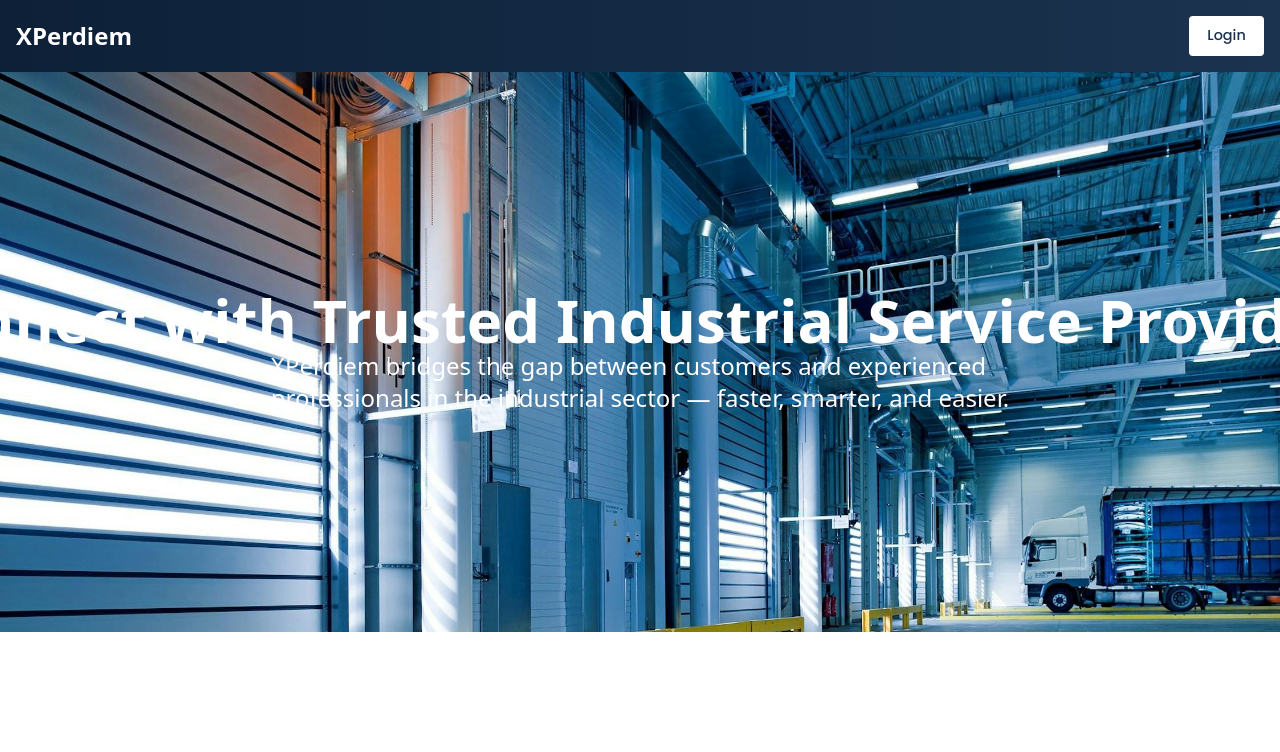
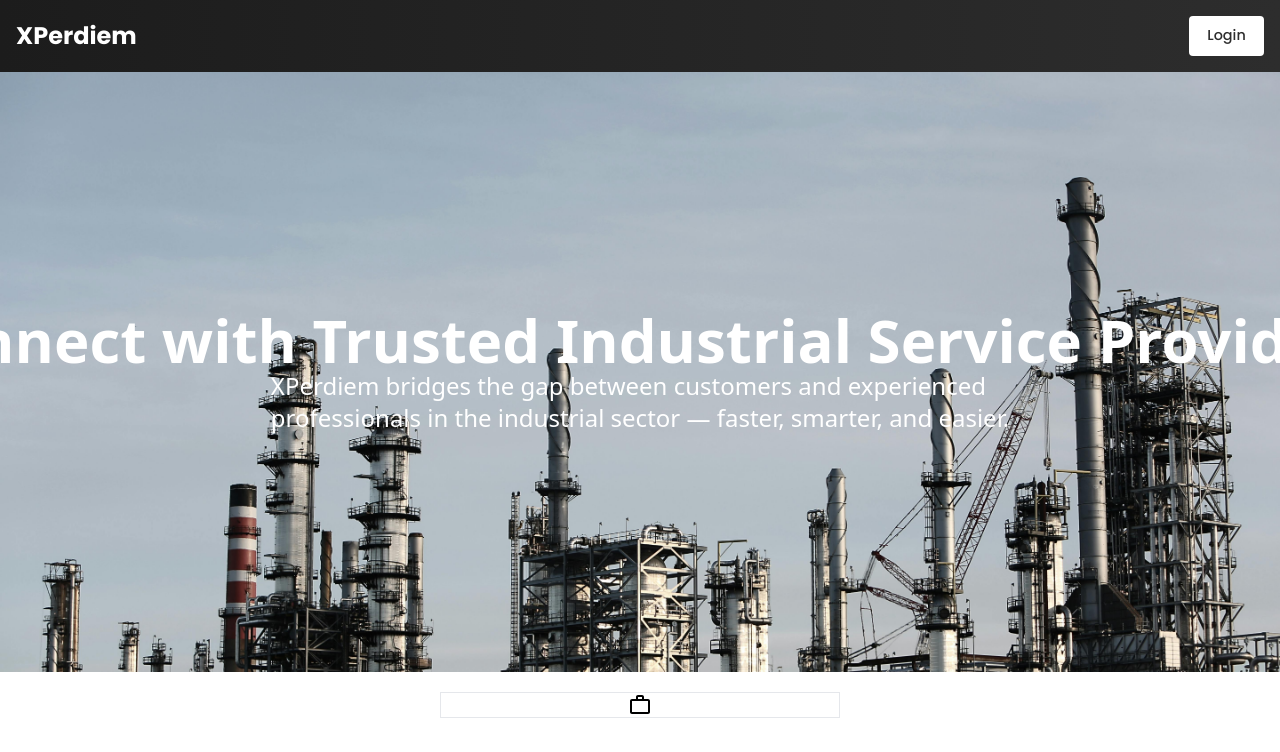
Before and after one commit to BaselYounis/Preview, a React (Vite) app: page / in a window 1280 px wide. Shown: the top 752 px of the page. Built offline with nearby package versions, Linux system fonts and the light colour scheme.

Commit message:
landing page design checkpoint

```diff
--- a/package.json
+++ b/package.json
@@ -10,6 +10,10 @@
     "preview": "vite preview"
   },
   "dependencies": {
+    "@emotion/react": "^11.14.0",
+    "@emotion/styled": "^11.14.0",
+    "@mui/icons-material": "^7.1.0",
+    "@mui/material": "^7.1.0",
     "@tailwindcss/vite": "^4.1.5",
     "@tanstack/react-router": "^1.119.0",
     "axios": "^1.9.0",
--- a/src/App.css
+++ b/src/App.css
@@ -4,8 +4,10 @@
 
 }
 @theme{
-    --color-primary-dark:#0d2038;
-    --color-primary-light:#1b334f;
+    --color-primary-dark:#1C1C1C;
+    /* --color-primary-dark:#0d2038; */
+    /* --color-primary-light:#1b334f; */
+    --color-primary-light:#2D2D2D;
     --color-white-gray:#d4d6d5;
 }
 
--- /dev/null
+++ b/src/Pages/LandingPage/Components/Card.tsx
@@ -0,0 +1,27 @@
+import { WorkOutlineOutlined } from "@mui/icons-material";
+
+import type { CSSProperties, FunctionComponent, JSX } from "react";
+
+interface CardProps {
+  style?: CSSProperties;
+  Icon?: JSX.ElementType;
+}
+
+const Card: FunctionComponent<CardProps> = ({  Icon=WorkOutlineOutlined,...props}) => {
+  const baseStyle: CSSProperties = {
+
+    ...props.style,
+  };
+
+  return (
+    <div
+      className="flex flex-col items-center justify-center w-100 border-1 border-gray-200"
+      style={baseStyle}
+    >
+      <Icon/>
+
+    </div>
+  );
+};
+
+export default Card;
--- a/src/Pages/LandingPage/Components/Header.tsx
+++ b/src/Pages/LandingPage/Components/Header.tsx
@@ -13,7 +13,7 @@ function Header() {
       className="flex flex-row text-white w-full h-fit px-4 py-4"
       style={baseStyle}
     >
-      <div className="text-2xl font-bold">XPerdiem</div>
+      <div className="text-2xl font-bold" style={{fontFamily:"Poppins"}}>XPerdiem</div>
       <Button
         style={{ marginLeft: "auto" }}
         sizeFactor={0.8}
--- a/src/Pages/LandingPage/page.tsx
+++ b/src/Pages/LandingPage/page.tsx
@@ -1,9 +1,10 @@
 import Header from "./Components/Header";
 import ImageCarousel from "../../GeneralComponents/Carousel/ImageCarousel";
 // Import the images directly to let Vite handle asset bundling
-import image1 from "../../assets/images/pexels-photo-209251.jpeg";
+import image1 from "../../assets/images/pexels-life-of-pix-2391.jpg";
 import image2 from "../../assets/images/pexels-kateryna-babaieva-1423213-2760241.jpg";
 import image3 from "../../assets/images/pexels-klaus-44936-167676.jpg";
+import Card from "./Components/Card";
 
 function LandingPage() {
   // Use imported images to ensure proper bundling and paths in production
@@ -35,13 +36,16 @@ function LandingPage() {
       <Header />
 
       {/* Hero section with carousel */}
-      <div className="h-[70vh] w-full">
+      <div className="h-[75vh] w-full">
         <ImageCarousel
           images={carouselImages}
           interval={6000}
           children={<CarouselChild />}
         />
       </div>
+      <div className="flex flex-row items-center justify-center mt-5">
+        <Card />
+      </div>
     </div>
   );
 }
```
Also changed, not shown: src/assets/images/pexels-life-of-pix-2391.jpg (added), 1 other file (tests, documents, lock files or other folders).
